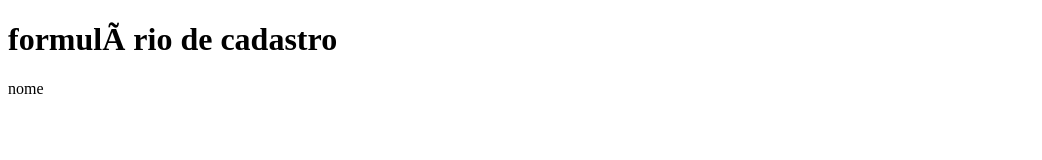
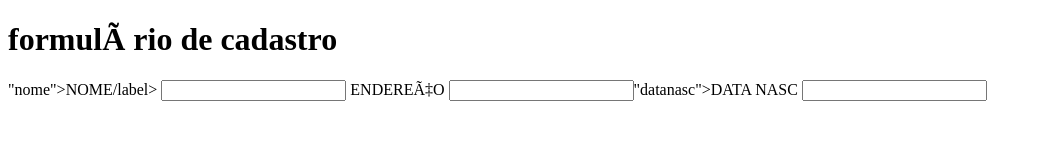
Before and after one commit to cidelainee/formulario-1d, a plain HTML site: page index.html in a window 1280 px wide. Shown: the whole page, without its empty margins (0-1042 px from the left). Drawn offline with Linux system fonts and the light colour scheme.

Commit message:
Update index.html

```diff
--- a/index.html
+++ b/index.html
@@ -10,4 +10,12 @@
               <main>
 
                        <form>
-                                <label>nome</label>
+                                <label for>"nome">NOME/label>
+                                  <input tyoe="text" id="nome">
+
+                                                              <label for="endereco">ENDEREÇO</label>
+                                                                <input type="text" id="endereco"
+
+
+                                 <label for>"datanasc">DATA NASC</label>
+                                  <input tyoe="text" id="datanasc">
```
